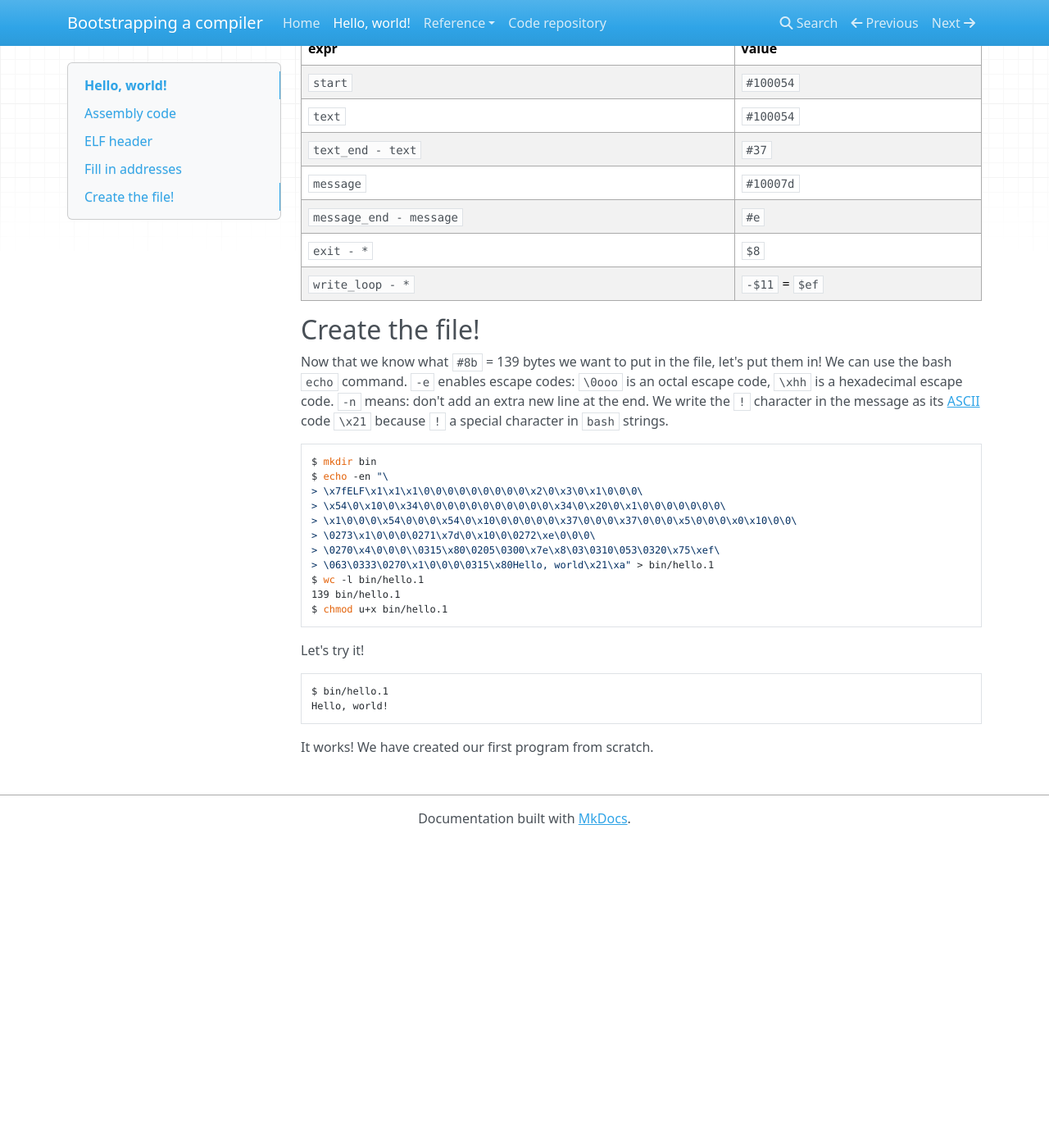
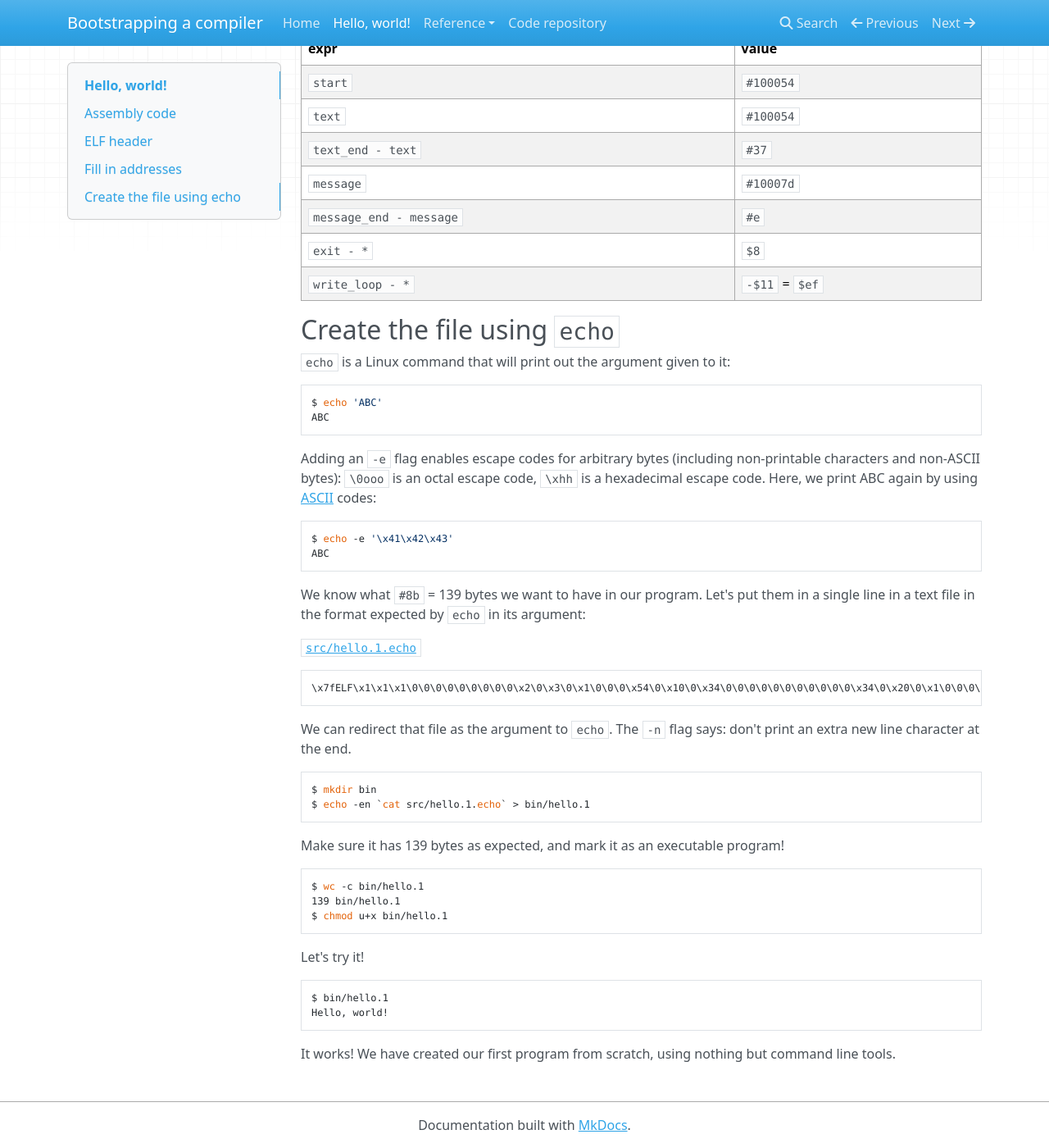
Before and after one commit to tczajka/bootstrap, an MkDocs documentation site: the page built from docs/hello-world.md, in a window 1280 px wide and 1400 px high, scrolled down 4224 px. Shown: the whole window at 82% size. Built offline with MkDocs 1.6.1, drawn with Linux system fonts in a browser that asks for light colours; nearby versions of some CDN libraries; before the commit the page ends 5250 px from its top, so only the background shows below that; some of the changed text lies outside the part shown.

Commit message:
hello.1.echo

````diff
--- a/docs/hello-world.md
+++ b/docs/hello-world.md
@@ -2,13 +2,13 @@
 
 Let's create our first executable program. It will print `Hello, world!` to the console.
 
-But where do we start? We assume that don't have a Python interpreter, a C++ compiler, or even an assembler
-available (or don't want to trust them!).
+But where do we start? We are only going to use basic Linux command line tools.
+So we are not going to use a Python interpret, a C++ compiler, or even an assembler!
 
 ## Assembly code
 
 Despite the lack of an assembler, we start by writing code in assembly. We will then manually convert it
-to machine code.
+to [machine code](reference/x86.md).
 
 We want to call the `write` [system call](reference/syscalls.md) to print the message to the
 standard output of the process. The operating system automatically opens 3 files for each process:
@@ -174,24 +174,44 @@ expr      | value
 `exit - *` | `$8`
 `write_loop - *` | `-$11` = `$ef`
 
-## Create the file!
+## Create the file using `echo`
 
-Now that we know what `#8b` = 139 bytes we want to put in the file, let's put them in!
-We can use the bash `echo` command. `-e` enables escape codes:
-`\0ooo` is an octal escape code, `\xhh` is a hexadecimal escape code. `-n` means: don't add
-an extra new line at the end. We write the `!` character in the message as its
-[ASCII](reference/ascii.md) code `\x21` because `!` a special character in `bash` strings.
+`echo` is a Linux command that will print out the argument given to it:
+
+```bash
+$ echo 'ABC'
+ABC
+```
+
+Adding an `-e` flag enables escape codes for arbitrary bytes (including non-printable
+characters and non-ASCII bytes): `\0ooo` is an octal escape code, `\xhh` is a hexadecimal escape code.
+Here, we print ABC again by using [ASCII](reference/ascii.md) codes:
+
+```bash
+$ echo -e '\x41\x42\x43'
+ABC
+```
+
+We know what `#8b` = 139 bytes we want to have in our program. Let's put them in
+a single line in a text file in the format expected by `echo` in its argument:
+
+[`src/hello.1.echo`](https://github.com/tczajka/bootstrap/blob/main/src/hello.1.echo)
+
+```
+\x7fELF\x1\x1\x1\0\0\0\0\0\0\0\0\0\x2\0\x3\0\x1\0\0\0\x54\0\x10\0\x34\0\0\0\0\0\0\0\0\0\0\0\x34\0\x20\0\x1\0\0\0\0\0\0\0\x1\0\0\0\x54\0\0\0\x54\0\x10\0\0\0\0\0\x37\0\0\0\x37\0\0\0\x5\0\0\0\x0\x10\0\0\0273\x1\0\0\0\0271\x7d\0\x10\0\0272\xe\0\0\0\0270\x4\0\0\0\0315\x80\0205\0300\x7e\x8\03\0310\053\0320\x75\xef\063\0333\0270\x1\0\0\0\0315\x80Hello, world!\xa
+```
+
+We can redirect that file as the argument to `echo`. The `-n` flag says: don't print an extra
+new line character at the end.
 
 ```bash
 $ mkdir bin
-$ echo -en "\
-> \x7fELF\x1\x1\x1\0\0\0\0\0\0\0\0\0\x2\0\x3\0\x1\0\0\0\
-> \x54\0\x10\0\x34\0\0\0\0\0\0\0\0\0\0\0\x34\0\x20\0\x1\0\0\0\0\0\0\0\
-> \x1\0\0\0\x54\0\0\0\x54\0\x10\0\0\0\0\0\x37\0\0\0\x37\0\0\0\x5\0\0\0\x0\x10\0\0\
-> \0273\x1\0\0\0\0271\x7d\0\x10\0\0272\xe\0\0\0\
-> \0270\x4\0\0\0\\0315\x80\0205\0300\x7e\x8\03\0310\053\0320\x75\xef\
-> \063\0333\0270\x1\0\0\0\0315\x80Hello, world\x21\xa" > bin/hello.1
-$ wc -l bin/hello.1
+$ echo -en `cat src/hello.1.echo` > bin/hello.1
+```
+
+Make sure it has 139 bytes as expected, and mark it as an executable program!
+```bash
+$ wc -c bin/hello.1
 139 bin/hello.1
 $ chmod u+x bin/hello.1
 ```
@@ -203,4 +223,4 @@ $ bin/hello.1
 Hello, world!
 ```
 
-It works! We have created our first program from scratch.
+It works! We have created our first program from scratch, using nothing but command line tools.
````
Also changed, not shown: docs/index.md (+20 -16 lines), 2 other files.
